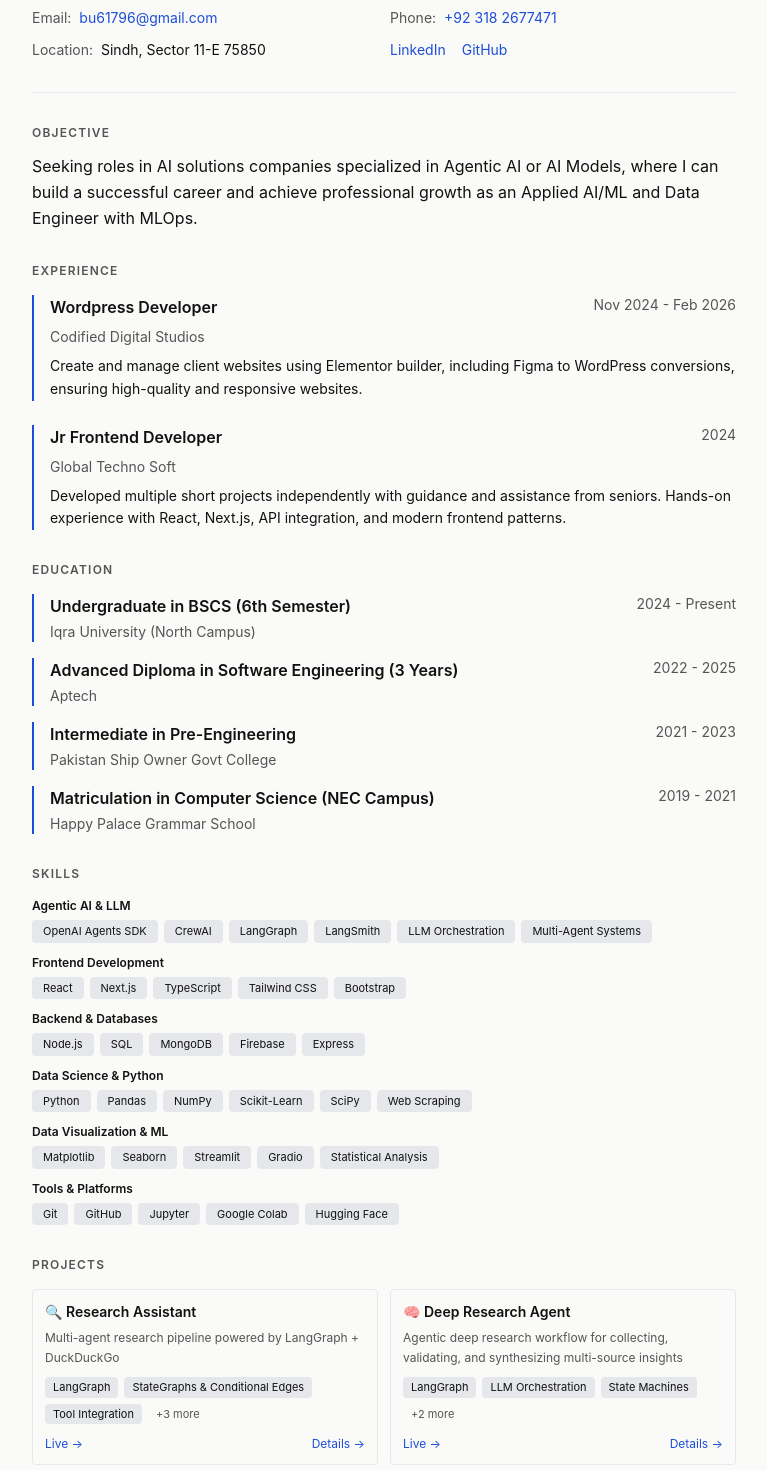
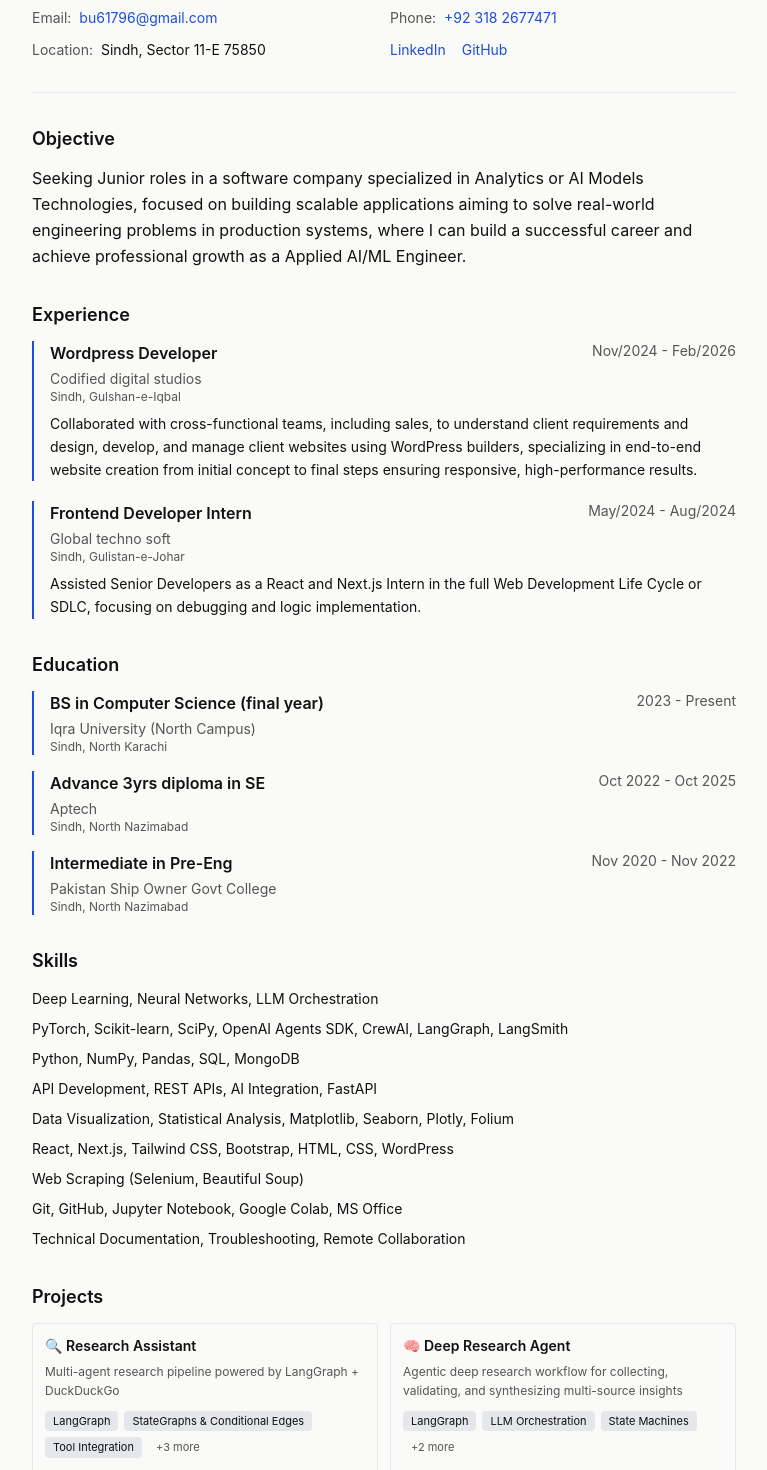
Before and after one commit to BurhanDon/burhansiraj.me, a Next.js app: page / in a window 1280 px wide. Shown: the part 200-1670 px from the top of the page, without its empty margins (256-1023 px from the left). Built offline with nearby package versions, Linux system fonts and the light colour scheme.

Commit message:
Align portfolio with resume layout and content

```diff
--- a/components/sections/Certificates.tsx
+++ b/components/sections/Certificates.tsx
@@ -3,18 +3,14 @@ import { certificates } from "@/data/certificates";
 export default function Certificates() {
   return (
     <section className="mb-8">
-      <h2 className="text-xs uppercase tracking-widest font-semibold text-secondary mb-4">
+      <h2 className="text-base md:text-lg font-semibold text-primary mb-3">
         Certificates
       </h2>
-      <div className="space-y-3">
+      <div className="space-y-2">
         {certificates.map((cert) => (
-          <div key={cert.id} className="border-l-2 border-accent pl-4">
-            <p className="font-semibold text-primary">{cert.name}</p>
-            <div className="flex flex-col md:flex-row md:justify-between md:items-start gap-2">
-              <p className="text-sm text-secondary">{cert.issuer}</p>
-              <span className="text-sm text-secondary">{cert.year}</span>
-            </div>
-          </div>
+          <p key={cert.id} className="text-sm text-primary leading-6">
+            • {cert.name}
+          </p>
         ))}
       </div>
     </section>
--- a/components/sections/Education.tsx
+++ b/components/sections/Education.tsx
@@ -3,17 +3,20 @@ import { educations } from "@/data/education";
 export default function Education() {
   return (
     <section className="mb-8">
-      <h2 className="text-xs uppercase tracking-widest font-semibold text-secondary mb-4">
+      <h2 className="text-base md:text-lg font-semibold text-primary mb-3">
         Education
       </h2>
       <div className="space-y-4">
         {educations.map((edu) => (
           <div key={edu.id} className="border-l-2 border-accent pl-4">
-            <div className="flex flex-col md:flex-row md:justify-between md:items-start gap-2 mb-1">
+            <div className="flex flex-col md:flex-row md:justify-between md:items-start gap-1 mb-1">
               <h3 className="font-semibold text-primary">{edu.degree}</h3>
               <span className="text-sm text-secondary">{edu.year}</span>
             </div>
             <p className="text-sm text-secondary">{edu.institution}</p>
+            {edu.location && (
+              <p className="text-xs text-secondary">{edu.location}</p>
+            )}
           </div>
         ))}
       </div>
--- a/components/sections/Experience.tsx
+++ b/components/sections/Experience.tsx
@@ -3,17 +3,20 @@ import { experiences } from "@/data/experience";
 export default function Experience() {
   return (
     <section className="mb-8">
-      <h2 className="text-xs uppercase tracking-widest font-semibold text-secondary mb-4">
+      <h2 className="text-base md:text-lg font-semibold text-primary mb-3">
         Experience
       </h2>
-      <div className="space-y-6">
+      <div className="space-y-5">
         {experiences.map((exp) => (
           <div key={exp.id} className="border-l-2 border-accent pl-4">
-            <div className="flex flex-col md:flex-row md:justify-between md:items-start gap-2 mb-2">
+            <div className="flex flex-col md:flex-row md:justify-between md:items-start gap-1 mb-1">
               <h3 className="font-semibold text-primary">{exp.position}</h3>
               <span className="text-sm text-secondary">{exp.duration}</span>
             </div>
-            <p className="text-sm text-secondary mb-2">{exp.company}</p>
+            <p className="text-sm text-secondary">{exp.company}</p>
+            {exp.location && (
+              <p className="text-xs text-secondary mb-2">{exp.location}</p>
+            )}
             <p className="text-sm text-primary leading-relaxed">
               {exp.description}
             </p>
--- a/components/sections/Objective.tsx
+++ b/components/sections/Objective.tsx
@@ -1,13 +1,15 @@
 export default function Objective() {
   return (
     <section className="mb-8">
-      <h2 className="text-xs uppercase tracking-widest font-semibold text-secondary mb-3">
+      <h2 className="text-base md:text-lg font-semibold text-primary mb-3">
         Objective
       </h2>
       <p className="text-primary leading-relaxed">
-        Seeking roles in AI solutions companies specialized in Agentic AI or AI
-        Models, where I can build a successful career and achieve professional
-        growth as an Applied AI/ML and Data Engineer with MLOps.
+        Seeking Junior roles in a software company specialized in Analytics or
+        AI Models Technologies, focused on building scalable applications
+        aiming to solve real-world engineering problems in production systems,
+        where I can build a successful career and achieve professional growth
+        as a Applied AI/ML Engineer.
       </p>
     </section>
   );
--- a/components/sections/Projects.tsx
+++ b/components/sections/Projects.tsx
@@ -4,7 +4,7 @@ import ProjectCard from "@/components/ui/ProjectCard";
 export default function Projects() {
   return (
     <section className="mb-8">
-      <h2 className="text-xs uppercase tracking-widest font-semibold text-secondary mb-4">
+      <h2 className="text-base md:text-lg font-semibold text-primary mb-3">
         Projects
       </h2>
       <div className="grid grid-cols-1 md:grid-cols-2 gap-3">
--- a/components/sections/Skills.tsx
+++ b/components/sections/Skills.tsx
@@ -3,26 +3,14 @@ import { skills } from "@/data/skills";
 export default function Skills() {
   return (
     <section className="mb-8">
-      <h2 className="text-xs uppercase tracking-widest font-semibold text-secondary mb-4">
+      <h2 className="text-base md:text-lg font-semibold text-primary mb-3">
         Skills
       </h2>
-      <div className="space-y-3">
+      <div className="space-y-1.5">
         {skills.map((skillGroup) => (
-          <div key={skillGroup.id}>
-            <h3 className="text-xs font-semibold text-primary mb-1.5">
-              {skillGroup.category}
-            </h3>
-            <div className="flex flex-wrap gap-1.5">
-              {skillGroup.items.map((item, idx) => (
-                <span
-                  key={idx}
-                  className="inline-block px-2.5 py-0.5 text-[11px] bg-border text-primary rounded border border-border"
-                >
-                  {item}
-                </span>
-              ))}
-            </div>
-          </div>
+          <p key={skillGroup.id} className="text-sm leading-6 text-primary">
+            {skillGroup.items.join(", ")}
+          </p>
         ))}
       </div>
     </section>
--- a/data/certificates.ts
+++ b/data/certificates.ts
@@ -3,19 +3,19 @@ import { Certificate } from "@/types";
 export const certificates: Certificate[] = [
   {
     id: "1",
-    name: "Advanced 3-Year Diploma in Software Engineering",
+    name: "Advance 3yrs Diploma in Software Engineering from Aptech",
     issuer: "Aptech",
     year: "2025",
   },
   {
     id: "2",
-    name: "Data Science & AI Specialization",
+    name: "PITP Data Science",
     issuer: "PITP",
     year: "2026",
   },
   {
     id: "3",
-    name: "Computer Information Technology (CIT)",
+    name: "C.I.T",
     issuer: "Luminary Learning Circle Foundation (LLCF)",
     year: "2023",
   },
--- a/data/education.ts
+++ b/data/education.ts
@@ -4,25 +4,22 @@ export const educations: Education[] = [
   {
     id: "1",
     institution: "Iqra University (North Campus)",
-    degree: "Undergraduate in BSCS (6th Semester)",
-    year: "2024 - Present",
+    degree: "BS in Computer Science (final year)",
+    year: "2023 - Present",
+    location: "Sindh, North Karachi",
   },
   {
     id: "2",
     institution: "Aptech",
-    degree: "Advanced Diploma in Software Engineering (3 Years)",
-    year: "2022 - 2025",
+    degree: "Advance 3yrs diploma in SE",
+    year: "Oct 2022 - Oct 2025",
+    location: "Sindh, North Nazimabad",
   },
   {
     id: "3",
     institution: "Pakistan Ship Owner Govt College",
-    degree: "Intermediate in Pre-Engineering",
-    year: "2021 - 2023",
-  },
-  {
-    id: "4",
-    institution: "Happy Palace Grammar School",
-    degree: "Matriculation in Computer Science (NEC Campus)",
-    year: "2019 - 2021",
+    degree: "Intermediate in Pre-Eng",
+    year: "Nov 2020 - Nov 2022",
+    location: "Sindh, North Nazimabad",
   },
 ];
--- a/data/experience.ts
+++ b/data/experience.ts
@@ -3,18 +3,20 @@ import { Experience } from "@/types";
 export const experiences: Experience[] = [
   {
     id: "1",
-    company: "Codified Digital Studios",
+    company: "Codified digital studios",
     position: "Wordpress Developer",
-    duration: "Nov 2024 - Feb 2026",
+    duration: "Nov/2024 - Feb/2026",
+    location: "Sindh, Gulshan-e-Iqbal",
     description:
-      "Create and manage client websites using Elementor builder, including Figma to WordPress conversions, ensuring high-quality and responsive websites.",
+      "Collaborated with cross-functional teams, including sales, to understand client requirements and design, develop, and manage client websites using WordPress builders, specializing in end-to-end website creation from initial concept to final steps ensuring responsive, high-performance results.",
   },
   {
     id: "2",
-    company: "Global Techno Soft",
-    position: "Jr Frontend Developer",
-    duration: "2024",
+    company: "Global techno soft",
+    position: "Frontend Developer Intern",
+    duration: "May/2024 - Aug/2024",
+    location: "Sindh, Gulistan-e-Johar",
     description:
-      "Developed multiple short projects independently with guidance and assistance from seniors. Hands-on experience with React, Next.js, API integration, and modern frontend patterns.",
+      "Assisted Senior Developers as a React and Next.js Intern in the full Web Development Life Cycle or SDLC, focusing on debugging and logic implementation.",
   },
 ];
--- a/data/skills.ts
+++ b/data/skills.ts
@@ -3,58 +3,62 @@ import { Skill } from "@/types";
 export const skills: Skill[] = [
   {
     id: "1",
-    category: "Agentic AI & LLM",
+    category: "Core AI",
+    items: ["Deep Learning", "Neural Networks", "LLM Orchestration"],
+  },
+  {
+    id: "2",
+    category: "AI Engineering",
     items: [
+      "PyTorch",
+      "Scikit-learn",
+      "SciPy",
       "OpenAI Agents SDK",
       "CrewAI",
       "LangGraph",
       "LangSmith",
-      "LLM Orchestration",
-      "Multi-Agent Systems",
-    ],
-  },
-  {
-    id: "2",
-    category: "Frontend Development",
-    items: [
-      "React",
-      "Next.js",
-      "TypeScript",
-      "Tailwind CSS",
-      "Bootstrap",
     ],
   },
   {
     id: "3",
-    category: "Backend & Databases",
-    items: ["Node.js", "SQL", "MongoDB", "Firebase", "Express"],
+    category: "Programming",
+    items: ["Python", "NumPy", "Pandas", "SQL", "MongoDB"],
   },
   {
     id: "4",
-    category: "Data Science & Python",
-    items: [
-      "Python",
-      "Pandas",
-      "NumPy",
-      "Scikit-Learn",
-      "SciPy",
-      "Web Scraping",
-    ],
+    category: "APIs",
+    items: ["API Development", "REST APIs", "AI Integration", "FastAPI"],
   },
   {
     id: "5",
-    category: "Data Visualization & ML",
+    category: "Visualization",
     items: [
+      "Data Visualization",
+      "Statistical Analysis",
       "Matplotlib",
       "Seaborn",
-      "Streamlit",
-      "Gradio",
-      "Statistical Analysis",
+      "Plotly",
+      "Folium",
     ],
   },
   {
     id: "6",
+    category: "Frontend",
+    items: ["React", "Next.js", "Tailwind CSS", "Bootstrap", "HTML", "CSS", "WordPress"],
+  },
+  {
+    id: "7",
+    category: "Scraping",
+    items: ["Web Scraping (Selenium, Beautiful Soup)"],
+  },
+  {
+    id: "8",
     category: "Tools & Platforms",
-    items: ["Git", "GitHub", "Jupyter", "Google Colab", "Hugging Face"],
+    items: ["Git", "GitHub", "Jupyter Notebook", "Google Colab", "MS Office"],
+  },
+  {
+    id: "9",
+    category: "Collaboration",
+    items: ["Technical Documentation", "Troubleshooting", "Remote Collaboration"],
   },
 ];
--- a/types/index.ts
+++ b/types/index.ts
@@ -13,6 +13,7 @@ export interface Experience {
   company: string;
   position: string;
   duration: string;
+  location?: string;
   description: string;
 }
 
@@ -21,6 +22,7 @@ export interface Education {
   institution: string;
   degree: string;
   year: string;
+  location?: string;
 }
 
 export interface Skill {
```
